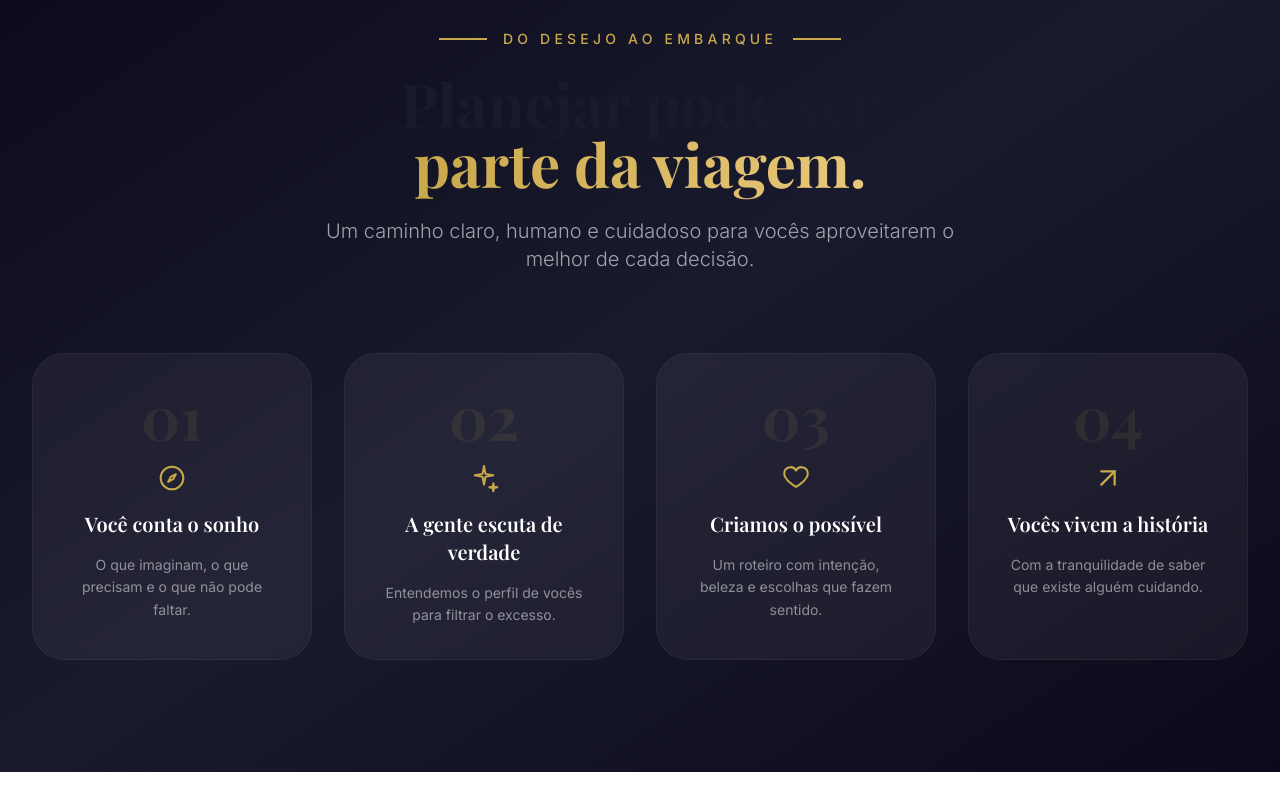
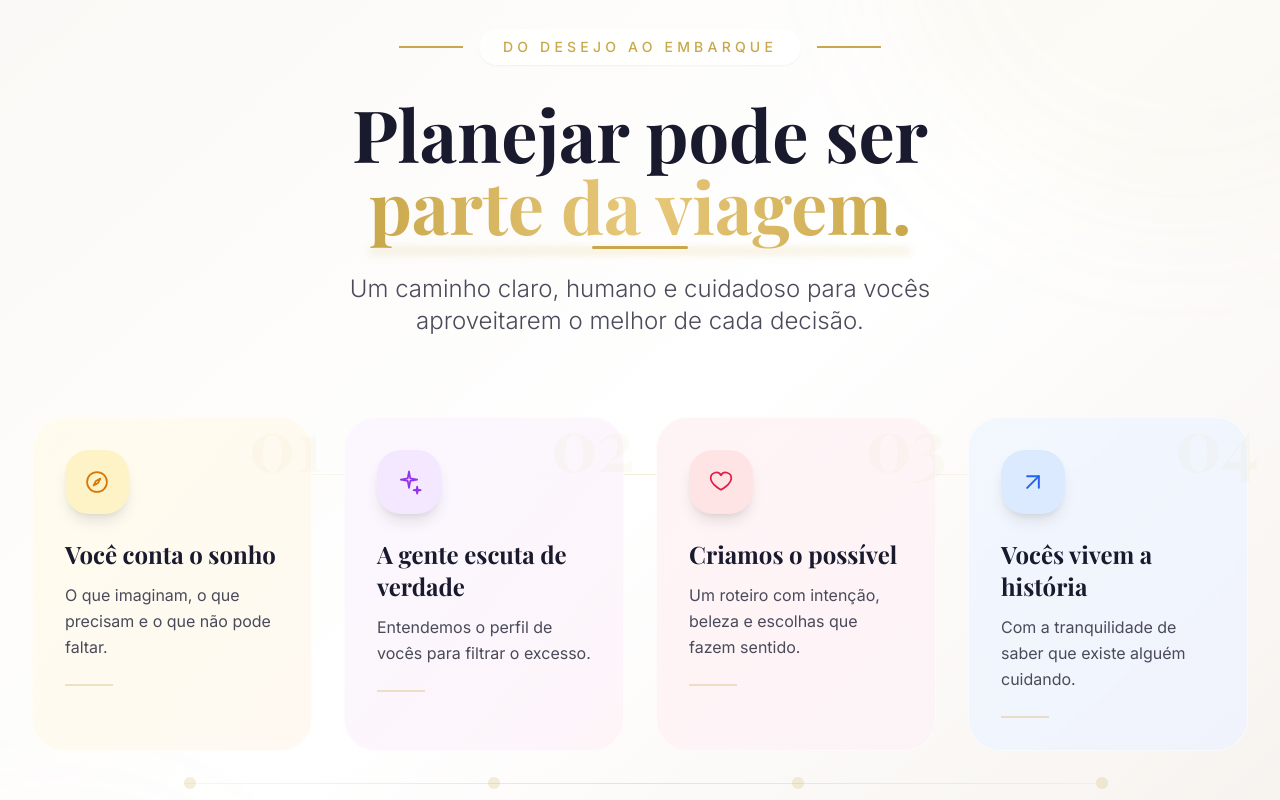
Before and after one commit to coepartiu-travel/sitecoepartiu, a Next.js app: page / in a window 1280 px wide. Shown: the part 3780-4580 px from the top of the page. Built offline with nearby package versions, Linux system fonts and the light colour scheme; a web font is replaced by a local one.

Commit message:
Update page.tsx

```diff
--- a/src/app/page.tsx
+++ b/src/app/page.tsx
@@ -11,12 +11,6 @@ const ArrowUpRight = (props: SVGProps<SVGSVGElement>) => (
 const ArrowRight = (props: SVGProps<SVGSVGElement>) => (
   <svg viewBox="0 0 24 24" fill="none" stroke="currentColor" strokeWidth="1.7" strokeLinecap="round" strokeLinejoin="round" aria-hidden="true" {...props}>
     <path d="M5 12h14" /><path d="m13 6 6 6-6 6" />
-  </svg>
-);
-
-const Play = (props: SVGProps<SVGSVGElement>) => (
-  <svg viewBox="0 0 24 24" fill="none" stroke="currentColor" strokeWidth="1.5" strokeLinecap="round" strokeLinejoin="round" aria-hidden="true" {...props}>
-    <circle cx="12" cy="12" r="10" /><path d="m10 8 6 4-6 4V8Z" />
   </svg>
 );
 
@@ -53,19 +47,6 @@ const Sparkle = (props: SVGProps<SVGSVGElement>) => (
 const Shield = (props: SVGProps<SVGSVGElement>) => (
   <svg viewBox="0 0 24 24" fill="none" stroke="currentColor" strokeWidth="1.5" strokeLinecap="round" strokeLinejoin="round" aria-hidden="true" {...props}>
     <path d="M12 3 20 6v5.5c0 4.8-3.2 7.9-8 9.5-4.8-1.6-8-4.7-8-9.5V6l8-3Z" /><path d="m8.5 12 2.2 2.2 4.8-4.8" />
-  </svg>
-);
-
-const Star = (props: SVGProps<SVGSVGElement>) => (
-  <svg viewBox="0 0 24 24" fill="none" stroke="currentColor" strokeWidth="1.5" strokeLinecap="round" strokeLinejoin="round" aria-hidden="true" {...props}>
-    <path d="M12 2 15.09 8.26 22 9.27 17 14.14 18.18 21.02 12 17.77 5.82 21.02 7 14.14 2 9.27 8.91 8.26 12 2Z" />
-  </svg>
-);
-
-const Camera = (props: SVGProps<SVGSVGElement>) => (
-  <svg viewBox="0 0 24 24" fill="none" stroke="currentColor" strokeWidth="1.5" strokeLinecap="round" strokeLinejoin="round" aria-hidden="true" {...props}>
-    <path d="M23 19a2 2 0 0 1-2 2H3a2 2 0 0 1-2-2V8a2 2 0 0 1 2-2h4l2-3h6l2 3h4a2 2 0 0 1 2 2z" />
-    <circle cx="12" cy="13" r="4" />
   </svg>
 );
 
@@ -380,7 +361,7 @@ export default function Home() {
         </section>
 
         {/* ============================================================
-            EXPERIÊNCIAS - 6 ÍCONES (NOVA SEÇÃO)
+            EXPERIÊNCIAS - 6 ÍCONES
             ============================================================ */}
         <section className="py-20 bg-[#faf8f5]">
           <div className="container-custom">
@@ -418,45 +399,149 @@ export default function Home() {
         </section>
 
         {/* ============================================================
-            COMO FUNCIONA
+            COMO FUNCIONA - ULTRA PREMIUM REFORMULADO
             ============================================================ */}
-        <section id="processo" className="py-28 bg-gradient-to-br from-[#0a0a1a] via-[#1a1a2e] to-[#0a0a1a] text-white">
-          <div className="container-custom">
-            <div className="text-center max-w-3xl mx-auto mb-20 space-y-6">
+        <section id="processo" className="py-28 relative overflow-hidden">
+          {/* Fundo com gradiente suave */}
+          <div className="absolute inset-0 bg-gradient-to-br from-[#faf8f5] via-white to-[#f5f0eb]" />
+
+          {/* Elementos decorativos */}
+          <div className="absolute top-0 right-0 w-[600px] h-[600px] bg-[#c9a84c]/5 rounded-full blur-3xl -translate-y-1/2 translate-x-1/3" />
+          <div className="absolute bottom-0 left-0 w-[400px] h-[400px] bg-[#c9a84c]/5 rounded-full blur-3xl translate-y-1/2 -translate-x-1/3" />
+
+          <div className="absolute top-1/2 left-0 right-0 h-px bg-gradient-to-r from-transparent via-[#c9a84c]/20 to-transparent" />
+
+          <div className="container-custom relative z-10">
+            {/* CABEÇALHO - LEGÍVEL E PREMIUM */}
+            <div className="text-center max-w-3xl mx-auto mb-20 space-y-8">
               <div className="flex items-center justify-center gap-4">
-                <span className="w-12 h-[2px] bg-[#c9a84c]" />
-                <span className="text-sm font-medium tracking-[0.3em] text-[#c9a84c] uppercase">Do desejo ao embarque</span>
-                <span className="w-12 h-[2px] bg-[#c9a84c]" />
+                <span className="w-16 h-[2px] bg-[#c9a84c]" />
+                <span className="text-sm font-medium tracking-[0.3em] text-[#c9a84c] uppercase bg-white/80 backdrop-blur-sm px-6 py-2 rounded-full shadow-sm">
+                  Do desejo ao embarque
+                </span>
+                <span className="w-16 h-[2px] bg-[#c9a84c]" />
               </div>
-              <h2 className="text-4xl md:text-6xl font-display font-bold leading-[1.1]">
-                Planejar pode ser <br />
-                <span className="bg-gradient-to-r from-[#c9a84c] to-[#e8c87a] bg-clip-text text-transparent">parte da viagem.</span>
+
+              <h2 className="text-4xl md:text-6xl lg:text-7xl font-display font-bold text-[#1a1a2e] leading-[1.05]">
+                Planejar pode ser
+                <br />
+                <span className="relative inline-block">
+                  <span className="bg-gradient-to-r from-[#c9a84c] via-[#e8c87a] to-[#c9a84c] bg-clip-text text-transparent">
+                    parte da viagem.
+                  </span>
+                  <span className="absolute -bottom-3 left-0 w-full h-1 bg-gradient-to-r from-[#c9a84c]/30 via-[#e8c87a]/50 to-[#c9a84c]/30 rounded-full blur-sm" />
+                  <span className="absolute -bottom-2 left-1/2 -translate-x-1/2 w-24 h-[3px] bg-[#c9a84c] rounded-full" />
+                </span>
               </h2>
-              <p className="text-xl text-white/60 max-w-2xl mx-auto font-light">
+
+              <p className="text-xl md:text-2xl text-[#4a4a5a] max-w-2xl mx-auto font-light leading-relaxed">
                 Um caminho claro, humano e cuidadoso para vocês aproveitarem o melhor de cada decisão.
               </p>
             </div>
 
+            {/* CARDS - PREMIUM E LEGÍVEIS */}
             <div className="grid grid-cols-1 md:grid-cols-2 lg:grid-cols-4 gap-8">
               {[
-                { num: '01', icon: Compass, title: 'Você conta o sonho', desc: 'O que imaginam, o que precisam e o que não pode faltar.' },
-                { num: '02', icon: Sparkle, title: 'A gente escuta de verdade', desc: 'Entendemos o perfil de vocês para filtrar o excesso.' },
-                { num: '03', icon: Heart, title: 'Criamos o possível', desc: 'Um roteiro com intenção, beleza e escolhas que fazem sentido.' },
-                { num: '04', icon: ArrowUpRight, title: 'Vocês vivem a história', desc: 'Com a tranquilidade de saber que existe alguém cuidando.' },
+                {
+                  num: '01',
+                  icon: Compass,
+                  title: 'Você conta o sonho',
+                  desc: 'O que imaginam, o que precisam e o que não pode faltar.',
+                  gradient: 'from-amber-50/80 to-orange-50/80',
+                  border: 'hover:border-amber-300/50',
+                  iconBg: 'bg-amber-100',
+                  iconColor: 'text-amber-600',
+                },
+                {
+                  num: '02',
+                  icon: Sparkle,
+                  title: 'A gente escuta de verdade',
+                  desc: 'Entendemos o perfil de vocês para filtrar o excesso.',
+                  gradient: 'from-purple-50/80 to-pink-50/80',
+                  border: 'hover:border-purple-300/50',
+                  iconBg: 'bg-purple-100',
+                  iconColor: 'text-purple-600',
+                },
+                {
+                  num: '03',
+                  icon: Heart,
+                  title: 'Criamos o possível',
+                  desc: 'Um roteiro com intenção, beleza e escolhas que fazem sentido.',
+                  gradient: 'from-rose-50/80 to-pink-50/80',
+                  border: 'hover:border-rose-300/50',
+                  iconBg: 'bg-rose-100',
+                  iconColor: 'text-rose-600',
+                },
+                {
+                  num: '04',
+                  icon: ArrowUpRight,
+                  title: 'Vocês vivem a história',
+                  desc: 'Com a tranquilidade de saber que existe alguém cuidando.',
+                  gradient: 'from-blue-50/80 to-indigo-50/80',
+                  border: 'hover:border-blue-300/50',
+                  iconBg: 'bg-blue-100',
+                  iconColor: 'text-blue-600',
+                },
               ].map((step, i) => (
-                <div key={i} className="group text-center space-y-4 p-8 bg-white/5 rounded-3xl backdrop-blur-sm border border-white/5 hover:border-[#c9a84c]/30 transition-all duration-500 hover:shadow-2xl hover:-translate-y-2">
-                  <div className="text-6xl font-display font-bold text-[#c9a84c]/10 group-hover:text-[#c9a84c]/20 transition-colors duration-500">{step.num}</div>
-                  <step.icon className="h-8 w-8 mx-auto text-[#c9a84c] group-hover:scale-110 transition-transform duration-500" />
-                  <h3 className="text-xl font-display font-semibold text-white">{step.title}</h3>
-                  <p className="text-white/50 text-sm leading-relaxed">{step.desc}</p>
+                <div
+                  key={i}
+                  className={`group relative bg-gradient-to-br ${step.gradient} backdrop-blur-sm p-8 rounded-3xl border border-white/50 ${step.border} transition-all duration-500 hover:shadow-2xl hover:-translate-y-3 hover:scale-[1.02]`}
+                >
+                  <div className="absolute inset-0 rounded-3xl bg-gradient-to-br from-[#c9a84c]/0 via-[#c9a84c]/0 to-[#c9a84c]/5 opacity-0 group-hover:opacity-100 transition-opacity duration-500" />
+
+                  <div className="absolute -top-3 -right-3 text-7xl font-display font-bold text-[#c9a84c]/5 group-hover:text-[#c9a84c]/10 transition-all duration-500 group-hover:scale-110 group-hover:rotate-3">
+                    {step.num}
+                  </div>
+
+                  <div className="relative z-10">
+                    <div className={`w-16 h-16 rounded-2xl ${step.iconBg} ${step.iconColor} flex items-center justify-center mb-6 group-hover:scale-110 group-hover:rotate-3 transition-all duration-500 shadow-lg group-hover:shadow-xl`}>
+                      <step.icon className="h-7 w-7" />
+                    </div>
+
+                    <h3 className="text-2xl font-display font-bold text-[#1a1a2e] mb-3 group-hover:text-[#c9a84c] transition-colors duration-300">
+                      {step.title}
+                    </h3>
+
+                    <p className="text-[#4a4a5a] text-base leading-relaxed">
+                      {step.desc}
+                    </p>
+
+                    <div className="mt-6 w-12 h-[2px] bg-[#c9a84c]/30 group-hover:w-full group-hover:bg-[#c9a84c] transition-all duration-500" />
+                  </div>
                 </div>
               ))}
+            </div>
+
+            {/* CONEXÃO ENTRE OS CARDS */}
+            <div className="hidden lg:block relative mt-8">
+              <div className="absolute left-[12.5%] right-[12.5%] top-1/2 h-px bg-gradient-to-r from-[#c9a84c]/10 via-[#c9a84c]/30 to-[#c9a84c]/10" />
+              {[0, 1, 2, 3].map((i) => (
+                <div
+                  key={i}
+                  className="absolute top-1/2 w-3 h-3 rounded-full bg-[#c9a84c]/20 -translate-y-1/2"
+                  style={{ left: `${12.5 + i * 25}%` }}
+                />
+              ))}
+            </div>
+
+            {/* CTA ABAIXO DOS CARDS */}
+            <div className="mt-16 text-center">
+              <a
+                href="#planejar"
+                className="group inline-flex items-center gap-4 px-10 py-5 bg-gradient-to-r from-[#c9a84c] to-[#b8983e] hover:from-[#b8983e] hover:to-[#a08830] text-[#0a0a1a] font-semibold rounded-full transition-all duration-500 shadow-2xl shadow-[#c9a84c]/20 hover:shadow-[#c9a84c]/40 hover:scale-105"
+              >
+                <span className="text-lg">Quero começar minha jornada</span>
+                <ArrowRight className="h-5 w-5 group-hover:translate-x-2 transition-transform" />
+              </a>
+              <p className="mt-4 text-sm text-[#4a4a5a] font-light">
+                Sem compromisso. Apenas uma conversa para entender o que vocês sonham.
+              </p>
             </div>
           </div>
         </section>
 
         {/* ============================================================
-            DIFERENCIAIS (NOVA SEÇÃO)
+            DIFERENCIAIS
             ============================================================ */}
         <section className="py-20 bg-white">
           <div className="container-custom">
@@ -548,7 +633,7 @@ export default function Home() {
         </section>
 
         {/* ============================================================
-            DEPOIMENTOS (NOVA SEÇÃO)
+            DEPOIMENTOS
             ============================================================ */}
         <section className="py-20 bg-white">
           <div className="container-custom">
@@ -618,7 +703,6 @@ export default function Home() {
                   </div>
                 </div>
 
-                {/* Selo de confiança */}
                 <div className="flex items-center gap-4 bg-white/5 rounded-2xl p-4 border border-white/10">
                   <div className="flex -space-x-2">
                     <div className="w-8 h-8 rounded-full bg-[#c9a84c]/20 flex items-center justify-center text-xs font-bold text-[#c9a84c]">A</div>
@@ -677,7 +761,6 @@ export default function Home() {
                     />
                   </div>
 
-                  {/* Campo oculto para origem */}
                   <input type="hidden" name="origin" value="site" />
 
                   <button
```
